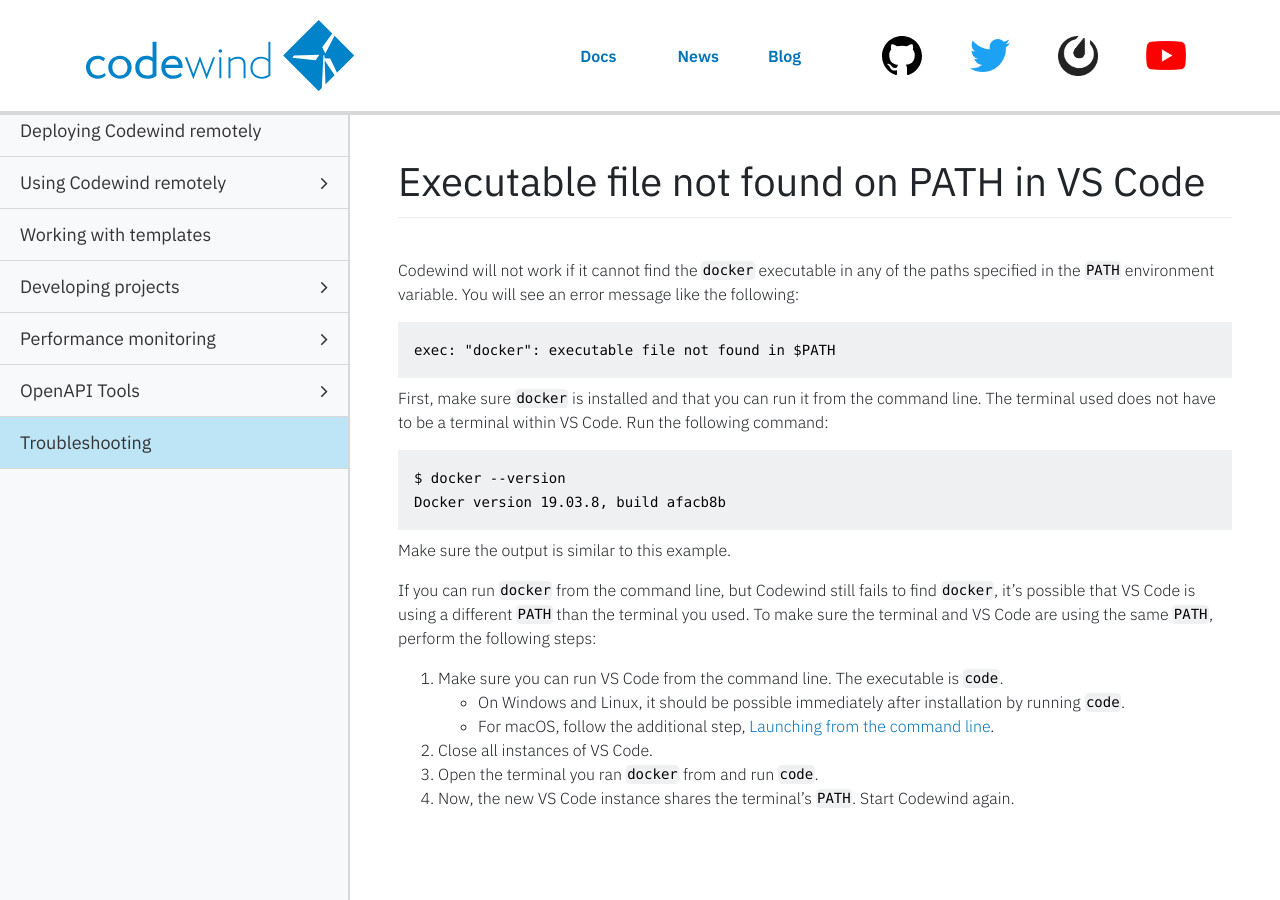
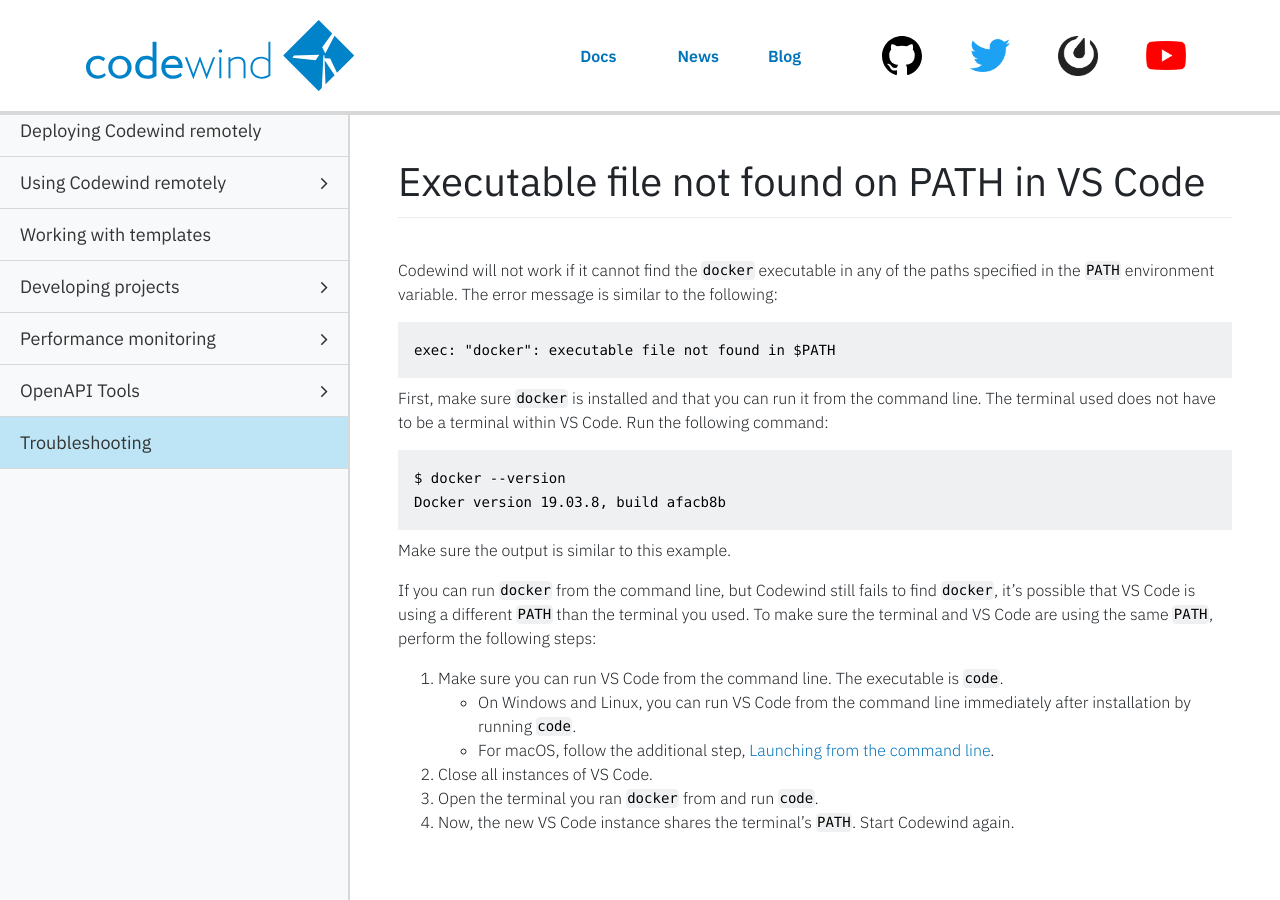
Before and after one commit to eclipse-archived/codewind-docs, a Jekyll site: the page built from docs/_documentations/troubleshooting.md, in a window 1280 px wide and 900 px high, scrolled down 18600 px. Built offline with Jekyll 4.4.1, drawn with Linux system fonts in a browser that asks for light colours; nearby versions of some CDN libraries; comment, search, counter and statistics services are not loaded.

Commit message:
Address more review
Signed-off-by: Tim Etchells <timetchells@ibm.com>

````diff
--- a/docs/_documentations/troubleshooting.md
+++ b/docs/_documentations/troubleshooting.md
@@ -783,7 +783,7 @@ Issue link: https://github.com/eclipse/codewind/issues/1682
 Solution: https://github.com/eclipse/codewind/issues/1682#issuecomment-572649328
 Info added in 0.11.0.
 -->
-Codewind will not work if it cannot find the `docker` executable in any of the paths specified in the `PATH` environment variable. You will see an error message like the following:
+Codewind will not work if it cannot find the `docker` executable in any of the paths specified in the `PATH` environment variable. The error message is similar to the following:
 ```
 exec: "docker": executable file not found in $PATH
 ```
@@ -797,7 +797,7 @@ Make sure the output is similar to this example.
 If you can run `docker` from the command line, but Codewind still fails to find `docker`, it's possible that VS Code is using a different `PATH` than the terminal you used. To make sure the terminal and VS Code are using the same `PATH`, perform the following steps:
 
 1. Make sure you can run VS Code from the command line. The executable is `code`.
-  - On Windows and Linux, it should be possible immediately after installation by running `code`.
+  - On Windows and Linux, you can run VS Code from the command line immediately after installation by running `code`.
   - For macOS, follow the additional step, [Launching from the command line](https://code.visualstudio.com/docs/setup/mac#_launching-from-the-command-line).
 2. Close all instances of VS Code.
 3. Open the terminal you ran `docker` from and run `code`.
````
